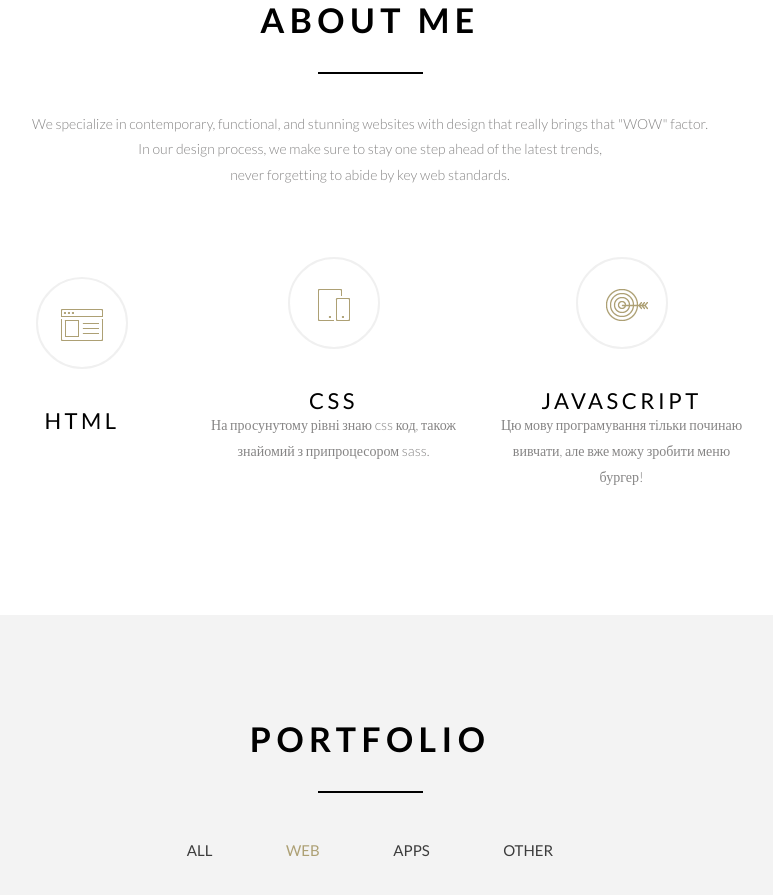
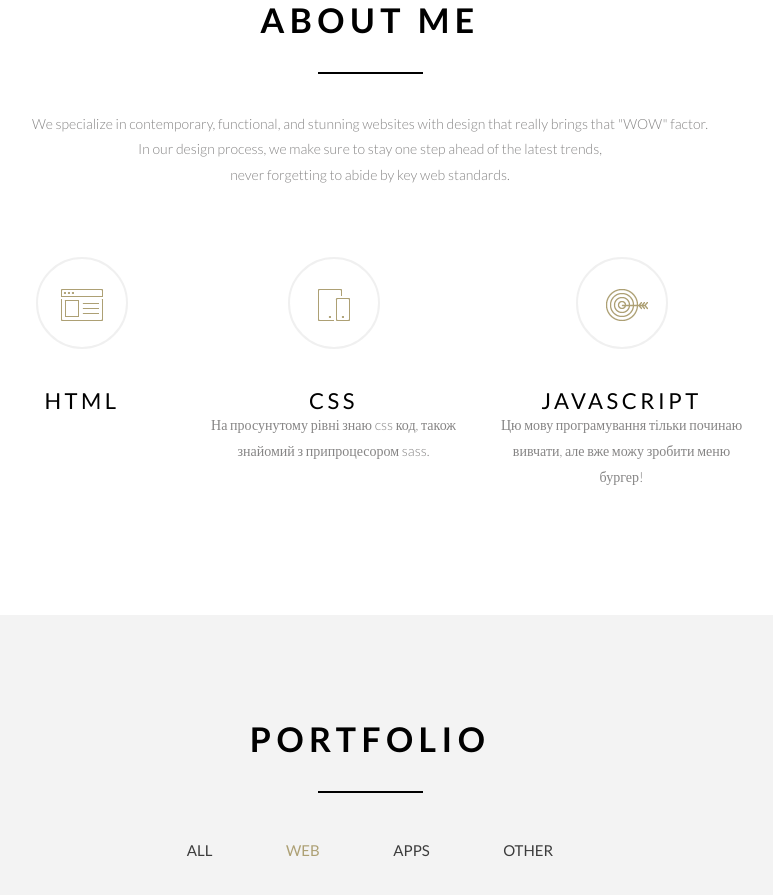
Before and after one commit to Vlad1004061/portfolio, a plain HTML site: page index.html in a window 1280 px wide. Shown: the part 985-1880 px from the top of the page, without its empty margins (270-1043 px from the left). Drawn offline with Linux system fonts and the light colour scheme.

Commit message:
Update style.css

```diff
--- a/css/style.css
+++ b/css/style.css
@@ -230,9 +230,9 @@ h1,h2,h3,h4,h5,h6{font-size:inherit;font-weight: 400;}
 	text-align: center;
 
 }
-.column__content:nth-child(1){
+/* .column__content:nth-child(1){
 	margin-top: 20px;
-}
+} */
 /* .column__content:nth-child(3){
 	margin-left: 41px;
 } */
```
